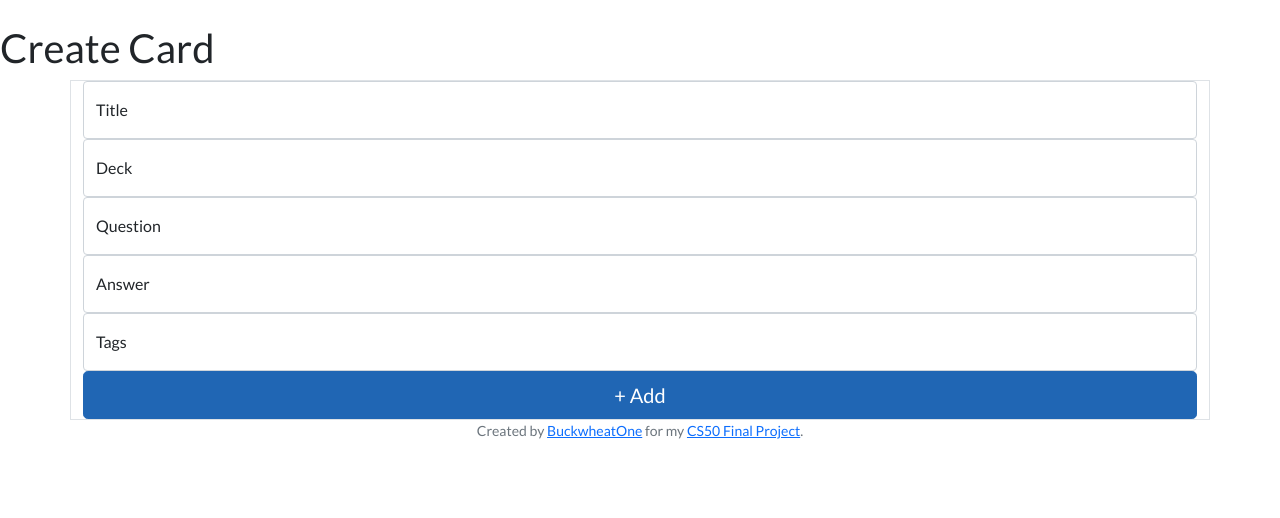
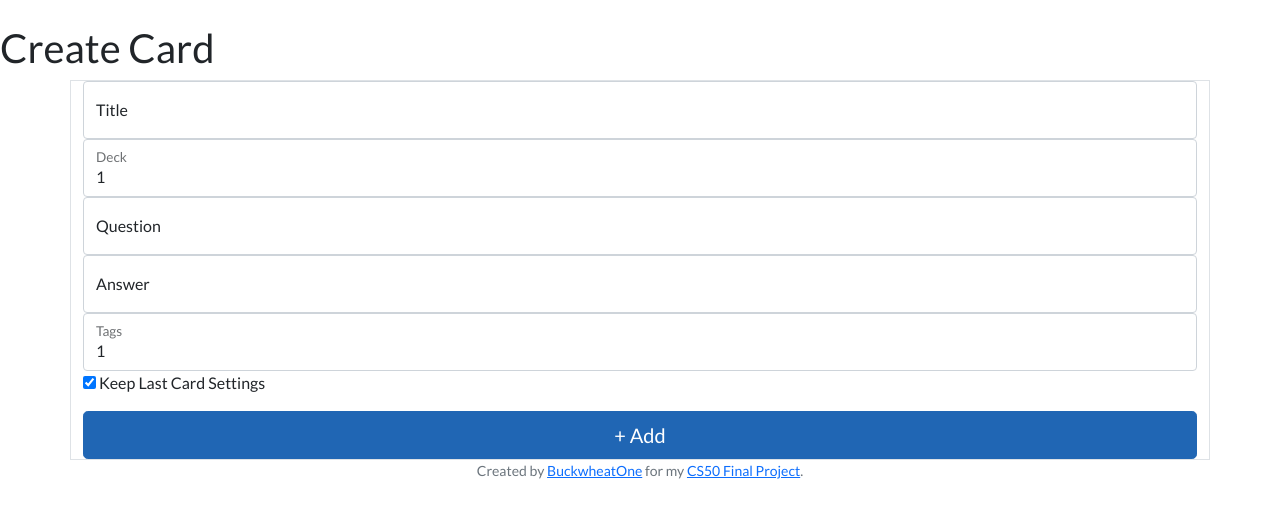
Before and after one commit to buckwheatone/cs50_final_project, a Flask app: page /create-card in a window 1280 px wide. Shown: the part 56-574 px from the top of the page. Run offline with Flask 2, Linux system fonts and the light colour scheme; a user stored in the database is signed in; tables that the repository leaves empty hold one stand-in row (values such as "Sample post"); some libraries are stand-ins or nearby versions.

Commit message:
add card data persistence, move navbar elements

```diff
--- a/application/forms.py
+++ b/application/forms.py
@@ -1,5 +1,6 @@
 from flask_wtf import FlaskForm
 from flask_wtf.file import FileField, FileAllowed
+from wtforms.widgets.core import CheckboxInput
 from application import login_manager
 from application.models import User
 from flask_login import current_user
@@ -67,5 +68,6 @@ class CreateCardForm(FlaskForm):
     card_answer = StringField('Answer', validators=[])
     card_tags = StringField('Tags', validators=[])
     deck_name = StringField('Deck', validators=[])
+    keep_last_card = BooleanField('Keep Last Card Settings')
     # TODO: ability to add images, files, audio, cloze, use markdown
     submit = SubmitField("+ Add")
--- a/application/routes.py
+++ b/application/routes.py
@@ -14,7 +14,6 @@ from werkzeug.security import check_password_hash, generate_password_hash
 @login_required
 def dashboard():
     cards = Card.query.filter_by(user_id=current_user.id)
-    print(cards)
     return render_template("dashboard.html", cards=cards)
 
 @app.route("/forgotpassword")
@@ -33,12 +32,14 @@ def login():
         return redirect(url_for('dashboard'))
 
     form = LoginForm()
-    if request.method == 'POST' and form.validate_on_submit():
+    if form.validate_on_submit():
         # TODO: session data, checking username availability
         hashed_pass = generate_password_hash(form.password.data)
         user = User.query.filter_by(email=form.email.data).first()
         if user and check_password_hash(hashed_pass, form.password.data):
             login_user(user, remember=form.remember.data)
+            print('Remember me:', form.remember.data)
+            session['keep_last_card'] = False
             next_page = request.args.get('next')
             flash("Logged in!", category='success')
             return redirect(next_page) if next_page else redirect(url_for('dashboard'))
@@ -127,23 +128,36 @@ def delete():
 @app.route("/create-card", methods=['GET', 'POST'])
 @login_required
 def create_card():
-    #TODO: allow previous card settings to persist
-    form = CreateCardForm()
+    if session['keep_last_card'] == True:
+        form = CreateCardForm(
+            deck_name=session['deck_name'],
+            card_tags=session['card_tags'],
+            keep_last_card=True)
+    else:
+        form = CreateCardForm()
+
     if form.validate_on_submit():
         card = Card(
             card_title=form.card_title.data,
             card_question=form.card_question.data,
             card_answer=form.card_answer.data,
             card_tags=form.card_tags.data,
+            # TODO: update next_review to algorithm
             next_review=datetime.utcnow(),
             user_id=current_user.id)
+        print('Keep last card:', form.keep_last_card.data)
+        if form.keep_last_card.data == True:
+            session['keep_last_card'] = True
+            session['deck_name'] = form.deck_name.data
+            session['card_tags'] = form.card_tags.data
+        else:
+            session['keep_last_card'] = False
         db.session.add(card)
         db.session.commit()
         deck = Deck(name=form.deck_name.data, card_id=card.id)
         db.session.add(deck)
         db.session.commit()
-        # TODO: logic for reloading last entry info
-        return redirect(url_for("create_card"))
+        return redirect(url_for('create_card'))
 
     return render_template("create-card.html", form=form)
 
--- a/application/templates/create-card.html
+++ b/application/templates/create-card.html
@@ -79,22 +79,12 @@
                 {% endif %}
                 {{ form.card_tags.label(for="floatingInput") }}
               </div>
+              <div class="checkbox mb-3">
+                <label>
+                  {{ form.keep_last_card(type="checkbox", value="keep-last-card") }} {{ form.keep_last_card.label }}
+                </label>
+              </div>
               {{ form.submit(class="w-100 btn btn-lg btn-primary") }}
-
-            <!-- <div class="form-floating">
-                <div class="d-flex delete">
-                    <p>Deck dropdown</p>
-                    <p>Dashboard Button</p>
-                </div>
-                <div>
-                    <p>Question box</p>
-                    <p>Answer box</p>
-                    <p>Tag list</p>
-                </div>
-                <div class="row justify-content-end">
-                    <button class="col-2 mb-3 btn btn-sm btn-outline-primary">+ Add</button>
-                </div>
-            </div> -->
 
         </form>
     </div>
--- a/application/templates/layout.html
+++ b/application/templates/layout.html
@@ -44,6 +44,7 @@
                     <a href="{{ url_for('logout') }}"><button class="btn btn-primary-outline" type="submit">Log out</button></a>
                 </div>
                 {% else %}
+                <div class="navbar-nav me-auto mb-2"></div>
                 <div class="d-flex">
                   <a href="{{ url_for('register') }}"><button class="btn btn-primary" type="submit">Register</button></a>
                   <a href="{{ url_for('login') }}"><button class="btn btn-outline-primary" type="submit">Log In</button></a>
```
